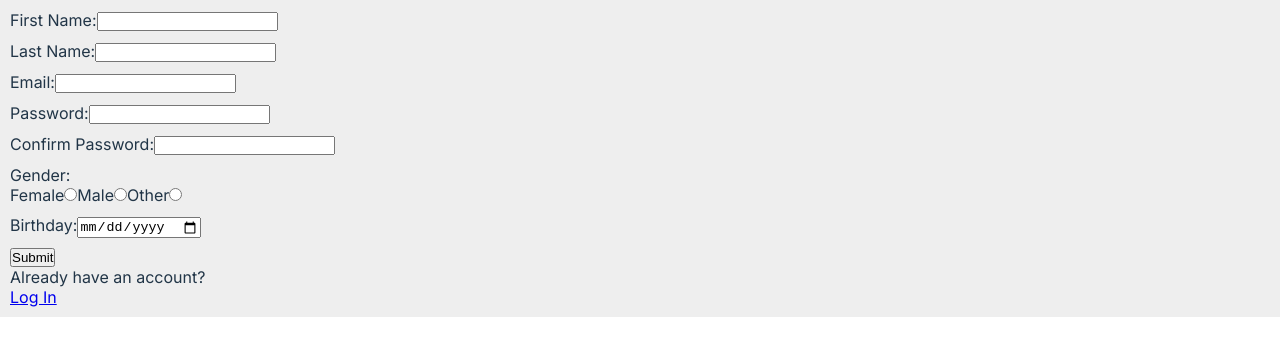
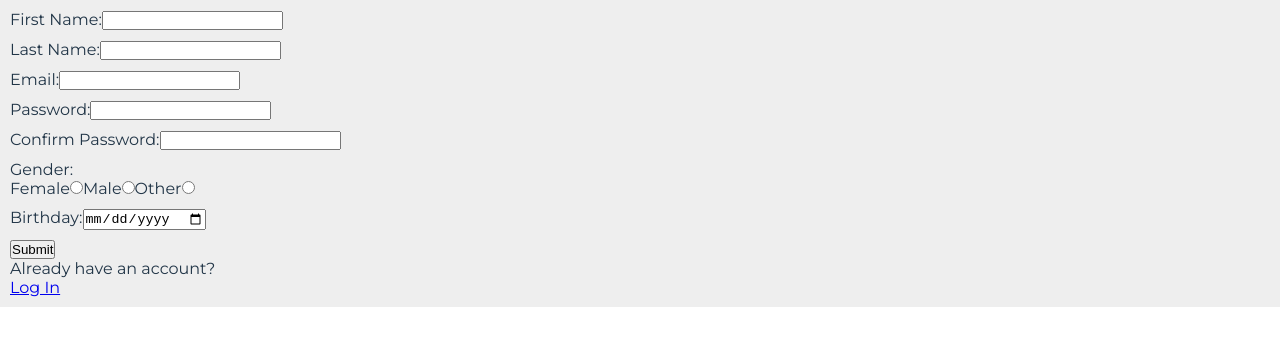
Before and after one commit to teutakk/SocialMediaFrontend, a React (Create React App) app: page /register in a window 1280 px wide. Shown: the top 356 px of the page. Built offline with nearby package versions, Linux system fonts and the light colour scheme; a web font is replaced by a local one.

Commit message:
installed react-icons package and imported font family

```diff
--- a/package.json
+++ b/package.json
@@ -12,6 +12,7 @@
     "node-sass": "^9.0.0",
     "react": "^18.2.0",
     "react-dom": "^18.2.0",
+    "react-icons": "^4.11.0",
     "react-redux": "^8.1.3",
     "react-router": "^6.16.0",
     "react-router-dom": "^6.16.0",
--- a/public/index.html
+++ b/public/index.html
@@ -10,6 +10,11 @@
       content="Web site created using create-react-app"
     />
     <link rel="apple-touch-icon" href="%PUBLIC_URL%/logo192.png" />
+    <link rel="preconnect" href="https://fonts.googleapis.com">
+    <link rel="preconnect" href="https://fonts.gstatic.com" crossorigin>
+    <link
+      href="https://fonts.googleapis.com/css2?family=Montserrat:wght@200;300;400;500;600;700&family=Pacifico&family=Roboto&display=swap"
+      rel="stylesheet">
     <!--
       manifest.json provides metadata used when your web app is installed on a
       user's mobile device or desktop. See https://developers.google.com/web/fundamentals/web-app-manifest/
--- a/src/App.css
+++ b/src/App.css
@@ -1,7 +1,9 @@
+@import url('https://fonts.googleapis.com/css2?family=Montserrat:wght@200;300;400;500;600;700&family=Pacifico&family=Roboto&display=swap');
 .App {
   width: 100%;
   padding: 10px;
   background-color: #eee;
+  font-family: 'Montserrat', sans-serif;
 }
 
 @media (prefers-color-scheme: dark) {
--- a/src/pages/Register.js
+++ b/src/pages/Register.js
@@ -3,6 +3,7 @@ import { useDispatch } from "react-redux";
 import { registerUser } from "../store/slices/registerSlice";
 import { validateForm } from "../utils/validateRegisterData";
 import CustomInput from "../components/CustomInput";
+import classes from "./styles/Register.module.css"
 
 const Register = () => {
   const [formData, setFormData] = useState({
@@ -53,7 +54,7 @@ const Register = () => {
   };
 
   return (
-    <div className="">
+    <div className={classes.container}>
       <div>
         {/* Some design if provided */}
         <p></p>
--- /dev/null
+++ b/src/pages/styles/Register.module.css
@@ -0,0 +1,3 @@
+.container{
+    /* border: 2px solid red; */
+}
```
Also changed, not shown: 1 other file (tests, documents, lock files or other folders).
